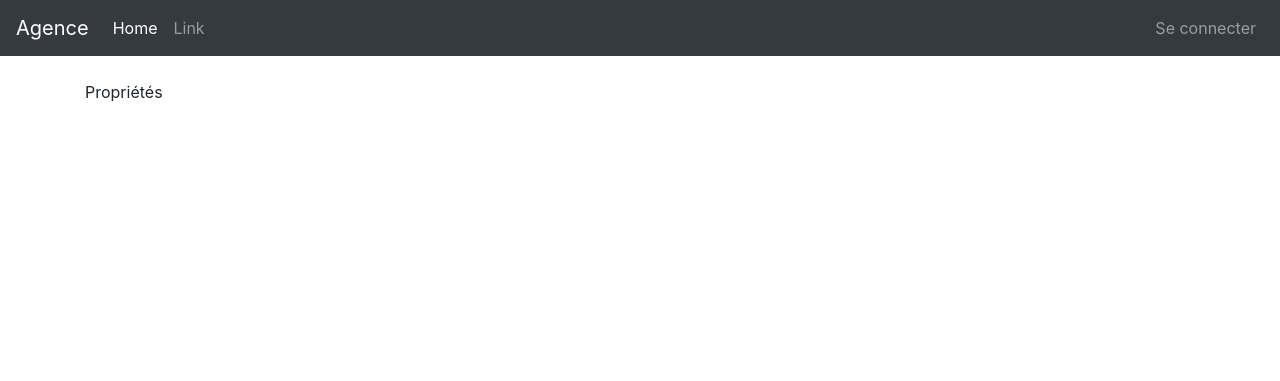
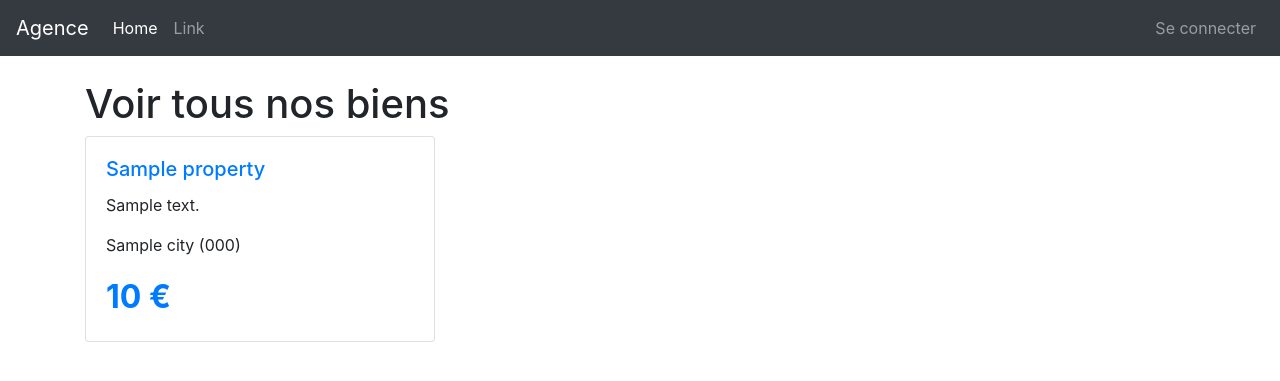
Before and after one commit to jolivald/agence-immo, a Symfony app: template templates/property/index.html.twig in a window 1280 px wide. Shown: the top 381 px of the page. Run offline with Twig, Linux system fonts and the light colour scheme; the template is opened without the code that fills it: most values are stand-ins (such as "Sample title", 1, 10 or a date in 2020); some libraries are stand-ins or nearby versions.

Commit message:
add pagination

```diff
--- a/composer.json
+++ b/composer.json
@@ -7,6 +7,8 @@
         "ext-iconv": "*",
         "cocur/slugify": "^4.0",
         "doctrine/annotations": "^1.10",
+        "fzaninotto/faker": "^1.9",
+        "knplabs/knp-paginator-bundle": "^5.2",
         "sensio/framework-extra-bundle": "^5.1",
         "symfony/asset": "5.0.*",
         "symfony/console": "5.0.*",
--- a/config/bundles.php
+++ b/config/bundles.php
@@ -14,4 +14,5 @@ return [
     Symfony\Bundle\MakerBundle\MakerBundle::class => ['dev' => true],
     Cocur\Slugify\Bridge\Symfony\CocurSlugifyBundle::class => ['all' => true],
     Doctrine\Bundle\FixturesBundle\DoctrineFixturesBundle::class => ['dev' => true, 'test' => true],
+    Knp\Bundle\PaginatorBundle\KnpPaginatorBundle::class => ['all' => true],
 ];
--- /dev/null
+++ b/templates/property/_property.html.twig
@@ -0,0 +1,18 @@
+<div class="card mb-4">
+  <div class="card-body">
+    <h5 class="card-title">
+      <a href="{{ path('property.show', { slug: property.slug, id: property.id }) }}">
+        {{ property.title }}
+      </a>
+    </h5>
+    <p class="card-text">
+      {{ property.description | nl2br }}
+    </p>
+    <p class="card-text">
+      {{ property.city }} ({{ property.postalCode }})
+    </p>
+    <div class="text-primary" style="font-size: 2rem; font-weight: bold">
+      {{ property.formattedPrice }} €
+    </div>
+  </div>
+</div>
--- a/templates/property/index.html.twig
+++ b/templates/property/index.html.twig
@@ -3,5 +3,15 @@
 {% block title %}Propriétés{% endblock %}
 
 {% block body %}
-<p>Propriétés</p>
+  <h1>Voir tous nos biens</h1>
+  <div class="row">
+    {% for property in properties %}
+      <div class="col-md-4">
+        {% include 'property/_property.html.twig' %}
+      </div>
+    {% endfor %}
+  </div>
+  <div class="pagination">
+    {{ knp_pagination_render(properties) }}
+  </div>
 {% endblock %}
```
Also changed, not shown: src/Controller/PropertyController.php (+12 -2 lines), src/DataFixtures/PropertyFixture.php (added, +34 -0 lines), src/Repository/PropertyRepository.php (+6 -6 lines), 3 other files.
